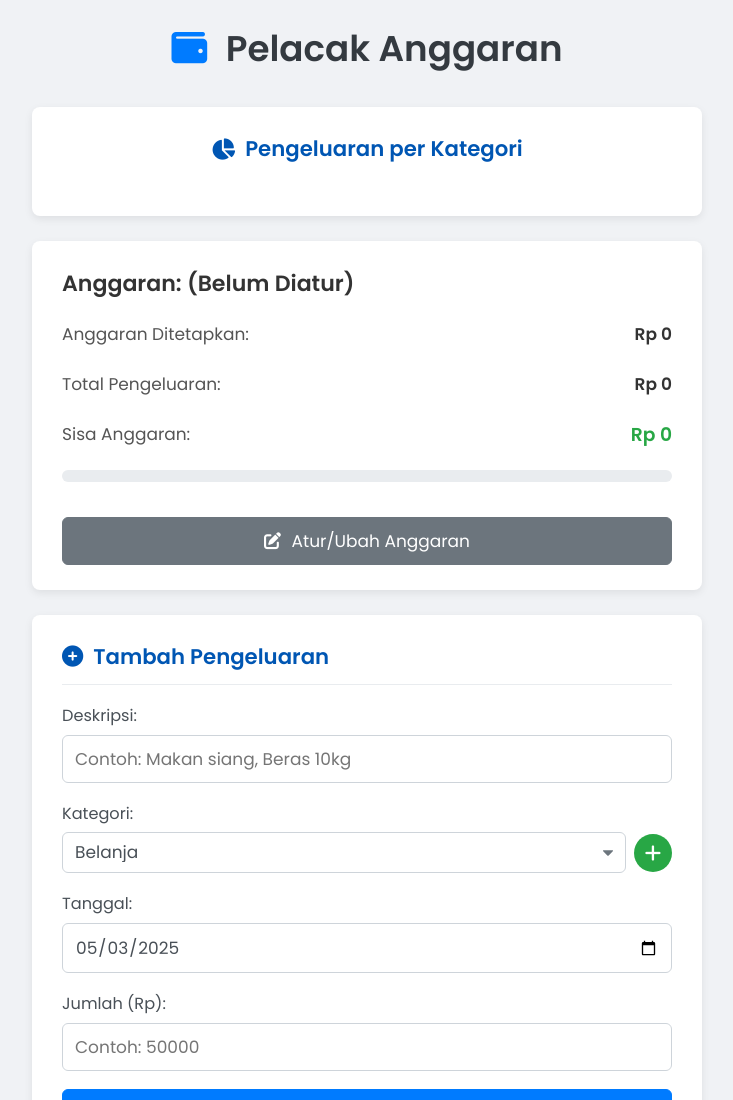
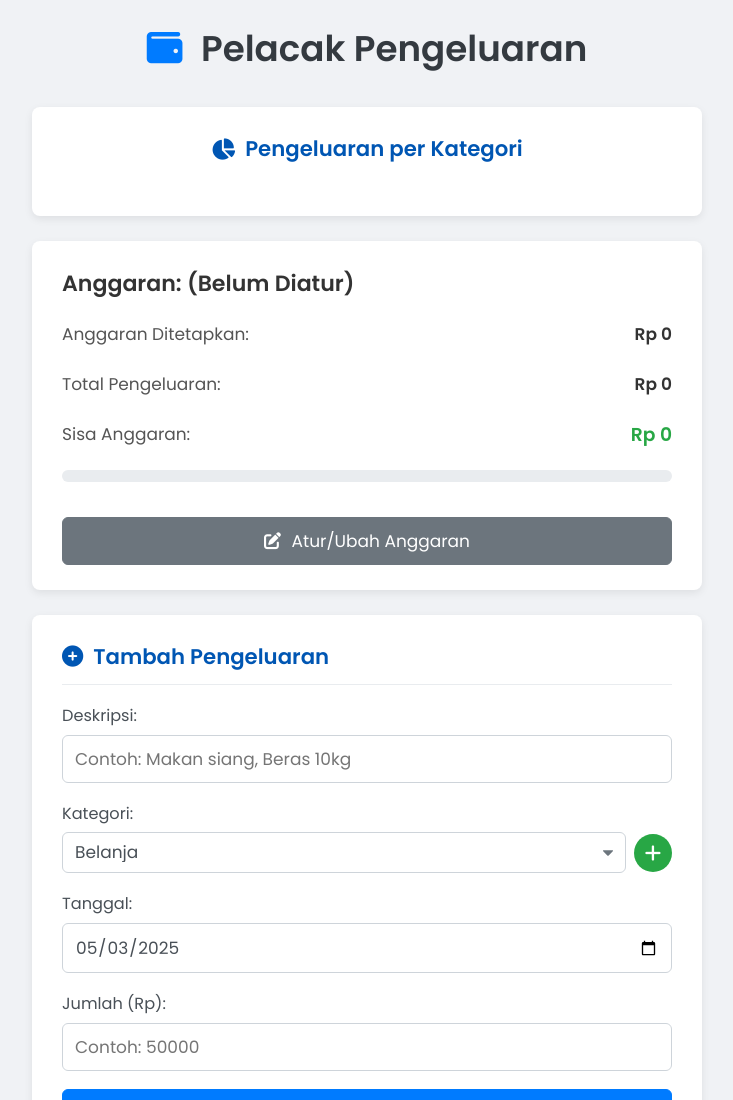
Before and after one commit to ynnadr/expenses, a plain HTML site: page index.html in a window 1280 px wide. Shown: the top 1100 px of the page, without its empty margins (273-1006 px from the left). Drawn offline with nearby package versions, Linux system fonts and the light colour scheme.

Commit message:
Update index.html

```diff
--- a/index.html
+++ b/index.html
@@ -3,7 +3,7 @@
 <head>
     <meta charset="UTF-8">
     <meta name="viewport" content="width=device-width, initial-scale=1.0">
-    <title>Pelacak Anggaran</title>
+    <title>Pelacak Pengeluaran</title>
 
     <!-- CSS -->
     <link rel="stylesheet" href="style.css">
@@ -20,7 +20,7 @@
 
     <div class="container">
         <header>
-            <h1><i class="fas fa-wallet"></i> Pelacak Anggaran</h1>
+            <h1><i class="fas fa-wallet"></i> Pelacak Pengeluaran</h1>
         </header>
 
         <!-- Section Chart Kategori -->
```
